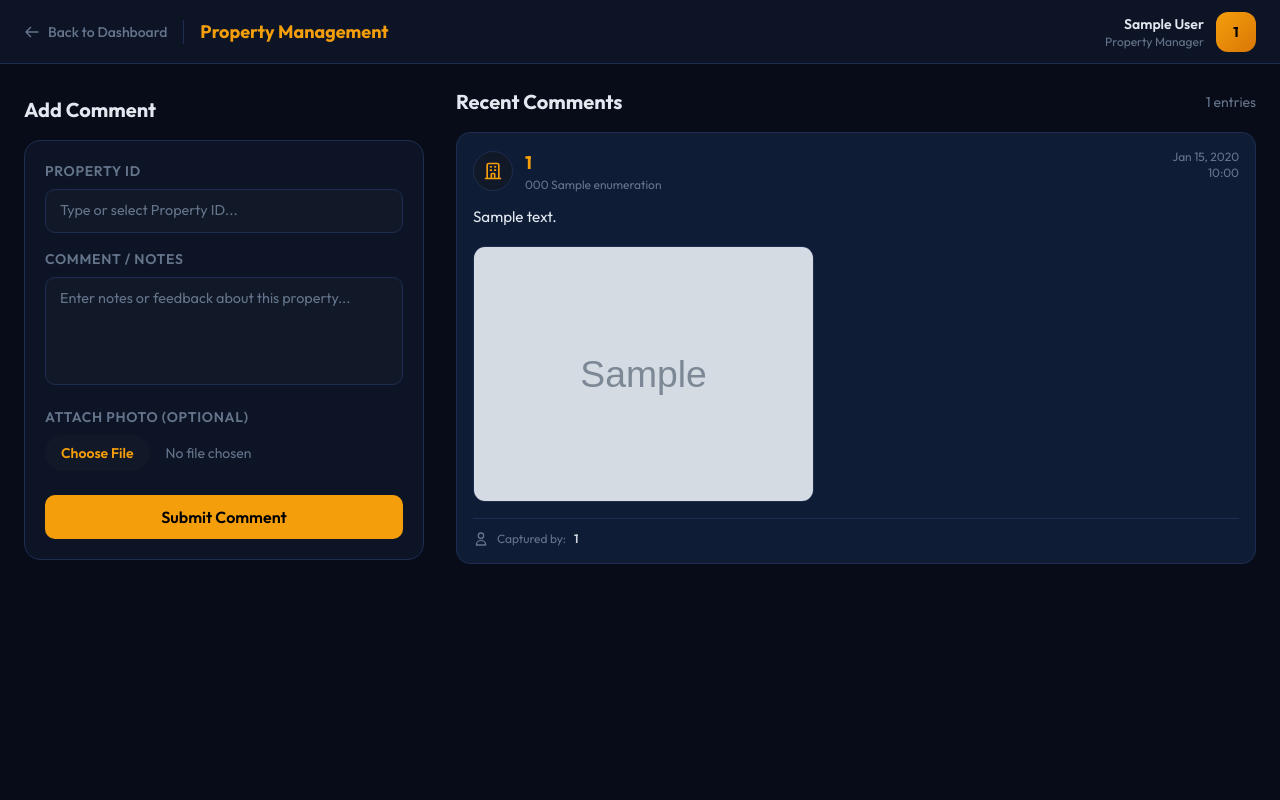
After one commit to sirkays/lekki_enumeration, a Django app: page /property-management/ in a window 1280 px wide. The commit adds this page. Run offline with Django 5.2, Linux system fonts and the light colour scheme; a user stored in the database is signed in; tables that the repository leaves empty hold one stand-in row (values such as "Sample post"); grey boxes marked "Sample" are stand-in pictures.

Commit message:
Added live location, app update and comments

```diff
--- a/authapp/admin.py
+++ b/authapp/admin.py
@@ -136,6 +136,7 @@ class UserProfileAdmin(admin.ModelAdmin):
         'full_name',
         'phone',
         'role',
+        'property_manager',
         'is_visualizer_display',
         'profile_image_preview',
     )
@@ -155,7 +156,7 @@ class UserProfileAdmin(admin.ModelAdmin):
             'fields': ('user',)
         }),
         ("Profile Details", {
-            'fields': ('full_name', 'phone', 'role')
+            'fields': ('full_name', 'phone', 'role', 'property_manager')
         }),
         ("Profile Image", {
             'fields': ('profile_image', 'profile_image_preview')
--- a/authapp/models.py
+++ b/authapp/models.py
@@ -71,6 +71,7 @@ class UserProfile(models.Model):
         choices=ROLE_CHOICES,
         default='viewer',
     )
+    property_manager = models.BooleanField(default=False)
     full_name = models.CharField(max_length=255, blank=True, null=True)
     phone = models.CharField(max_length=20, blank=True, null=True)
 
--- a/core/urls.py
+++ b/core/urls.py
@@ -12,6 +12,9 @@ urlpatterns = [
 
     path('api/properties/<str:property_id>/bills/', views.get_property_bills),
 
+    path('api/properties/<str:property_id>/comments/', views.property_comments, name='property_comments'),
+
     path('api/tasks/dashboard/', views.tasks_dashboard, name='tasks_dashboard'),
 
+    path('api/app-update/latest/', views.get_latest_update, name='get_latest_update'),
 ]
--- /dev/null
+++ b/templates/visualization/property_management.html
@@ -0,0 +1,193 @@
+<!DOCTYPE html>
+<html lang="en">
+<head>
+  <meta charset="UTF-8"/>
+  <meta name="viewport" content="width=device-width, initial-scale=1.0"/>
+  <title>Property Management — Lekki LCDA</title>
+
+  <!-- Tailwind v4 -->
+  <script src="https://cdn.jsdelivr.net/npm/@tailwindcss/browser@4"></script>
+
+  <!-- Fonts -->
+  <link rel="preconnect" href="https://fonts.googleapis.com"/>
+  <link rel="preconnect" href="https://fonts.gstatic.com" crossorigin/>
+  <link href="https://fonts.googleapis.com/css2?family=Outfit:wght@300;400;500;600;700;800&family=JetBrains+Mono:wght@400;500&display=swap" rel="stylesheet"/>
+
+  <style type="text/tailwindcss">
+    @theme {
+      --color-ink:    #080c18;
+      --color-surface: #0d1425;
+      --color-panel:  #111827;
+      --color-card:   #0f1c35;
+      --color-border: #1e2d4f;
+      --color-border-bright: #2a3f6f;
+      --color-amber:  #f59e0b;
+      --color-text:   #e2e8f0;
+      --color-muted:  #64748b;
+      --font-display: 'Outfit', sans-serif;
+      --font-mono:    'JetBrains Mono', monospace;
+    }
+    * { font-family: var(--font-display); box-sizing: border-box; }
+    html, body { margin: 0; padding: 0; background: var(--color-ink); color: var(--color-text); min-height: 100vh;}
+
+    .filter-input {
+      background: var(--color-panel);
+      border: 1px solid var(--color-border);
+      color: var(--color-text);
+      font-size: 0.9rem;
+      border-radius: 10px;
+      padding: 10px 14px;
+      width: 100%;
+      transition: border-color 0.2s;
+    }
+    .filter-input:focus { outline: none; border-color: var(--color-amber); }
+    .filter-input::placeholder { color: var(--color-muted); }
+
+    .btn-primary {
+      background: var(--color-amber);
+      color: #000;
+      font-weight: 600;
+      padding: 10px 16px;
+      border-radius: 10px;
+      transition: opacity 0.2s;
+      width: 100%;
+      text-align: center;
+    }
+    .btn-primary:hover { opacity: 0.9; cursor: pointer; }
+
+    .comment-card {
+      background: var(--color-card);
+      border: 1px solid var(--color-border);
+      border-radius: 14px;
+      padding: 16px;
+      margin-bottom: 16px;
+    }
+  </style>
+</head>
+<body class="flex flex-col">
+
+  <!-- TOP BAR -->
+  <div style="height:64px;background:var(--color-surface);border-bottom:1px solid var(--color-border);" class="flex items-center justify-between px-6 sticky top-0 z-50">
+    <div class="flex items-center gap-4">
+      <a href="{% url 'visualization:visualization' %}" class="flex items-center gap-2 text-sm font-medium" style="color:var(--color-muted);">
+        <svg class="w-4 h-4" fill="none" viewBox="0 0 24 24" stroke="currentColor" stroke-width="2">
+          <path stroke-linecap="round" stroke-linejoin="round" d="M10 19l-7-7m0 0l7-7m-7 7h18" />
+        </svg>
+        Back to Dashboard
+      </a>
+      <div class="h-6 w-px bg-[var(--color-border)]"></div>
+      <span class="font-bold text-lg" style="color:var(--color-amber);">Property Management</span>
+    </div>
+    <div class="flex items-center gap-3">
+      <div class="text-sm text-right hidden sm:block">
+        <div class="font-semibold">{{ profile.full_name|default:profile.user.user_id }}</div>
+        <div class="text-[var(--color-muted)] text-xs">Property Manager</div>
+      </div>
+      <div class="w-10 h-10 rounded-xl flex items-center justify-center text-sm font-bold"
+           style="background:linear-gradient(135deg,#f59e0b,#d97706);color:#000;">
+        {{ profile.user.user_id|first|upper }}
+      </div>
+    </div>
+  </div>
+
+  <!-- MAIN CONTENT -->
+  <div class="flex-1 flex flex-col lg:flex-row max-w-7xl mx-auto w-full p-6 gap-8">
+
+    <!-- LEFT: ADD COMMENT FORM -->
+    <div class="w-full lg:w-1/3">
+      <div class="sticky top-24">
+        <h2 class="text-xl font-bold mb-4">Add Comment</h2>
+        <form method="POST" enctype="multipart/form-data" class="bg-[var(--color-surface)] p-5 rounded-2xl border border-[var(--color-border)]">
+          {% csrf_token %}
+
+          <div class="mb-4">
+            <label class="block text-sm font-semibold text-[var(--color-muted)] uppercase tracking-wider mb-2">Property ID</label>
+            <!-- Hybrid Selection: Allows typing or selecting from list -->
+            <input type="text" name="property_id" list="propertyList" required
+                   placeholder="Type or select Property ID..."
+                   class="filter-input" autocomplete="off" />
+            <datalist id="propertyList">
+              {% for p in properties %}
+                <option value="{{ p.property_id }}">{{ p.property_id }} ({{ p.house_number }} {{ p.street_name }})</option>
+              {% endfor %}
+            </datalist>
+          </div>
+
+          <div class="mb-4">
+            <label class="block text-sm font-semibold text-[var(--color-muted)] uppercase tracking-wider mb-2">Comment / Notes</label>
+            <textarea name="comment" rows="4" class="filter-input resize-none" placeholder="Enter notes or feedback about this property..."></textarea>
+          </div>
+
+          <div class="mb-6">
+            <label class="block text-sm font-semibold text-[var(--color-muted)] uppercase tracking-wider mb-2">Attach Photo (Optional)</label>
+            <input type="file" name="photo" accept="image/*" class="w-full text-sm text-[var(--color-muted)] file:mr-4 file:py-2 file:px-4 file:rounded-full file:border-0 file:text-sm file:font-semibold file:bg-[var(--color-panel)] file:text-[var(--color-amber)] hover:file:bg-[var(--color-border)]" />
+          </div>
+
+          <button type="submit" class="btn-primary">Submit Comment</button>
+        </form>
+      </div>
+    </div>
+
+    <!-- RIGHT: COMMENTS FEED -->
+    <div class="w-full lg:w-2/3">
+      <div class="flex items-center justify-between mb-4">
+        <h2 class="text-xl font-bold">Recent Comments</h2>
+        <span class="text-sm text-[var(--color-muted)]">{{ comments|length }} entries</span>
+      </div>
+
+      {% if not comments %}
+        <div class="text-center p-10 border border-dashed border-[var(--color-border)] rounded-2xl text-[var(--color-muted)]">
+          No comments have been added yet.
+        </div>
+      {% else %}
+        <div class="space-y-4">
+          {% for c in comments %}
+            <div class="comment-card">
+              <div class="flex justify-between items-start mb-3">
+                <div class="flex items-center gap-3">
+                  <div class="w-10 h-10 rounded-full bg-[var(--color-panel)] flex items-center justify-center text-[var(--color-amber)] border border-[var(--color-border)]">
+                    <svg class="w-5 h-5" fill="none" viewBox="0 0 24 24" stroke="currentColor">
+                      <path stroke-linecap="round" stroke-linejoin="round" stroke-width="2" d="M19 21V5a2 2 0 00-2-2H7a2 2 0 00-2 2v16m14 0h2m-2 0h-5m-9 0H3m2 0h5M9 7h1m-1 4h1m4-4h1m-1 4h1m-5 10v-5a1 1 0 011-1h2a1 1 0 011 1v5m-4 0h4"/>
+                    </svg>
+                  </div>
+                  <div>
+                    <div class="font-bold text-[var(--color-amber)] text-lg">{{ c.lekki_enum.property_id }}</div>
+                    <div class="text-xs text-[var(--color-muted)]">{{ c.lekki_enum.house_number|default:"" }} {{ c.lekki_enum.street_name|default:"Unknown Street" }}</div>
+                  </div>
+                </div>
+                <div class="text-right text-xs text-[var(--color-muted)]">
+                  <div>{{ c.created_at|date:"M d, Y" }}</div>
+                  <div>{{ c.created_at|time:"H:i" }}</div>
+                </div>
+              </div>
+
+              {% if c.comment %}
+                <div class="mb-4 text-[0.95rem] leading-relaxed">
+                  {{ c.comment|linebreaksbr }}
+                </div>
+              {% endif %}
+
+              {% if c.photo %}
+                <div class="mb-4">
+                  <a href="{{ c.photo.url }}" target="_blank">
+                    <img src="{{ c.photo.url }}" class="rounded-xl max-h-64 object-cover border border-[var(--color-border)] hover:border-[var(--color-amber)] transition-colors" alt="Comment Photo" />
+                  </a>
+                </div>
+              {% endif %}
+
+              <div class="flex items-center gap-2 pt-3 border-t border-[var(--color-border)] text-xs text-[var(--color-muted)]">
+                <svg class="w-4 h-4" fill="none" viewBox="0 0 24 24" stroke="currentColor">
+                  <path stroke-linecap="round" stroke-linejoin="round" stroke-width="2" d="M16 7a4 4 0 11-8 0 4 4 0 018 0zM12 14a7 7 0 00-7 7h14a7 7 0 00-7-7z" />
+                </svg>
+                Captured by: <span class="font-semibold text-gray-300">{{ c.captured_by.user_id|default:"Unknown Agent" }}</span>
+              </div>
+            </div>
+          {% endfor %}
+        </div>
+      {% endif %}
+
+    </div>
+  </div>
+
+</body>
+</html>
--- a/visualization/urls.py
+++ b/visualization/urls.py
@@ -5,6 +5,9 @@ app_name = "visualization"
 
 urlpatterns = [
     path("", views.user_login, name="user_login"),
+    path('property-management/', views.property_management, name='property_management'),
+
+    # APIs (consumed by JS)
     path("logout/", views.user_logout, name="user_logout"),
     path("visualization/", views.visualization, name="visualization"),
     path("api/properties/", views.api_properties, name="api_properties"),
--- a/visualization/views.py
+++ b/visualization/views.py
@@ -8,7 +8,7 @@ from django.contrib.auth.decorators import login_required
 from django.views.decorators.http import require_http_methods
 from django.db.models import Count, Q
 
-from core.models import LekkiEnumeration, BillDistribution
+from core.models import LekkiEnumeration, BillDistribution, PropertyComment
 
 from django.http import HttpResponse
 from openpyxl import Workbook
@@ -374,6 +374,45 @@ def visualization(request):
     }
     return render(request, 'visualization/visualization.html', context)
 
+@login_required(login_url='visualization:user_login')
+def property_management(request):
+    try:
+        profile = request.user.profile
+    except Exception:
+        return render(request, 'visualization/403.html', status=403)
+
+    if not profile.property_manager:
+        return render(request, 'visualization/403.html', status=403)
+
+    if request.method == 'POST':
+        property_id = request.POST.get('property_id')
+        comment_text = request.POST.get('comment')
+        photo = request.FILES.get('photo')
+
+        if property_id and (comment_text or photo):
+            try:
+                lekki_enum = LekkiEnumeration.objects.get(property_id=property_id)
+                PropertyComment.objects.create(
+                    lekki_enum=lekki_enum,
+                    comment=comment_text,
+                    photo=photo,
+                    captured_by=request.user
+                )
+            except LekkiEnumeration.DoesNotExist:
+                pass
+        return redirect('visualization:property_management')
+
+    comments = PropertyComment.objects.select_related('lekki_enum', 'captured_by').order_by('-created_at')
+    # Get properties for the dropdown
+    properties = LekkiEnumeration.objects.values('property_id', 'street_name', 'house_number').order_by('property_id')
+
+    context = {
+        'profile': profile,
+        'comments': comments,
+        'properties': properties,
+    }
+    return render(request, 'visualization/property_management.html', context)
+
 
 # ---------------------------------------------------------------------------
 # API Endpoints (consumed by frontend JS)
```
Also changed, not shown: core/admin.py (+15 -1 lines), core/models.py (+29 -0 lines), core/serializers.py (+14 -1 lines), core/views.py (+42 -2 lines), odoo_snippet.html (+1 -7 lines), templates/visualization/visualization.html (+11 -0 lines), authapp/migrations/0005_userprofile_property_manager.py (added), core/migrations/0002_appupdate.py (added), core/migrations/0003_propertycomment.py (added).
